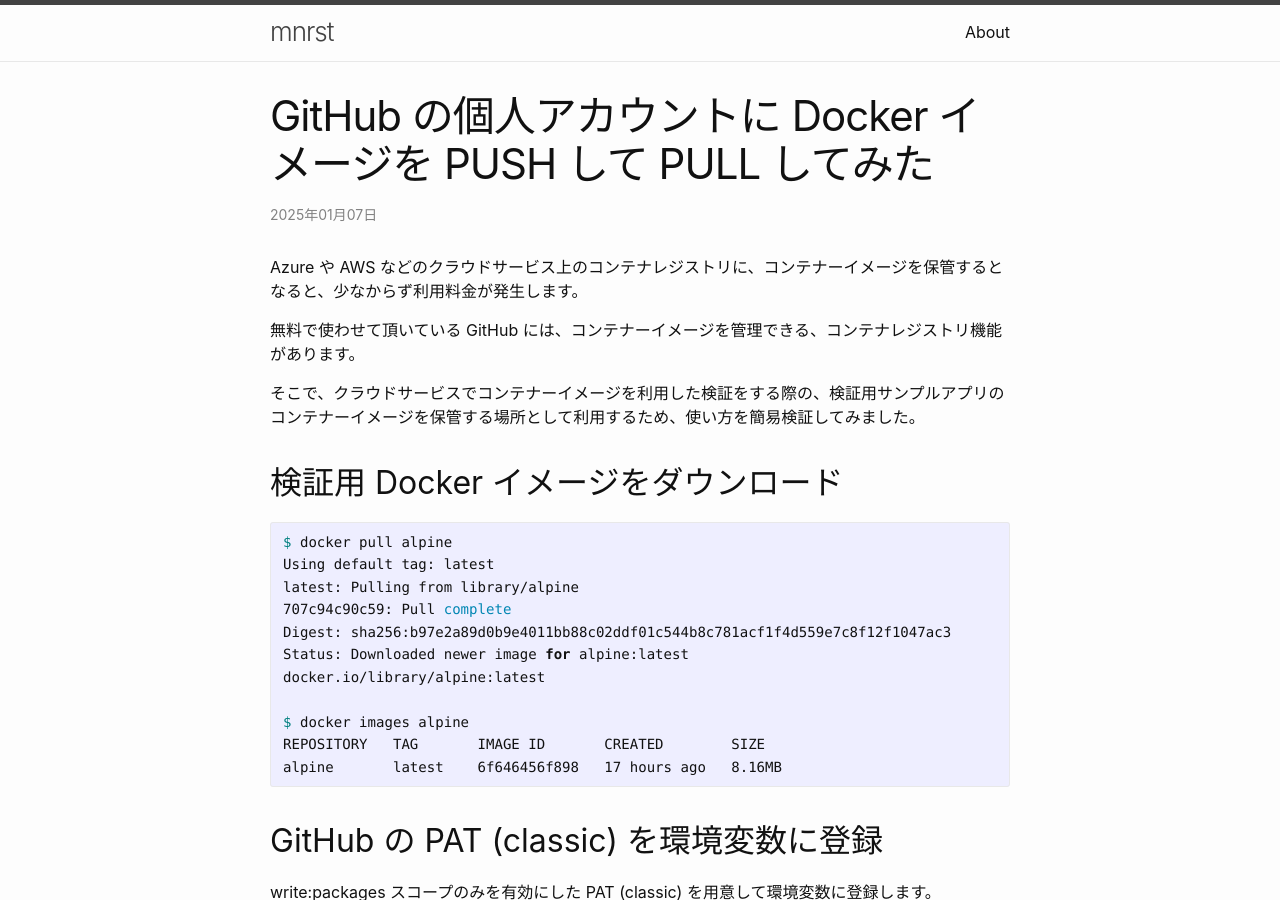
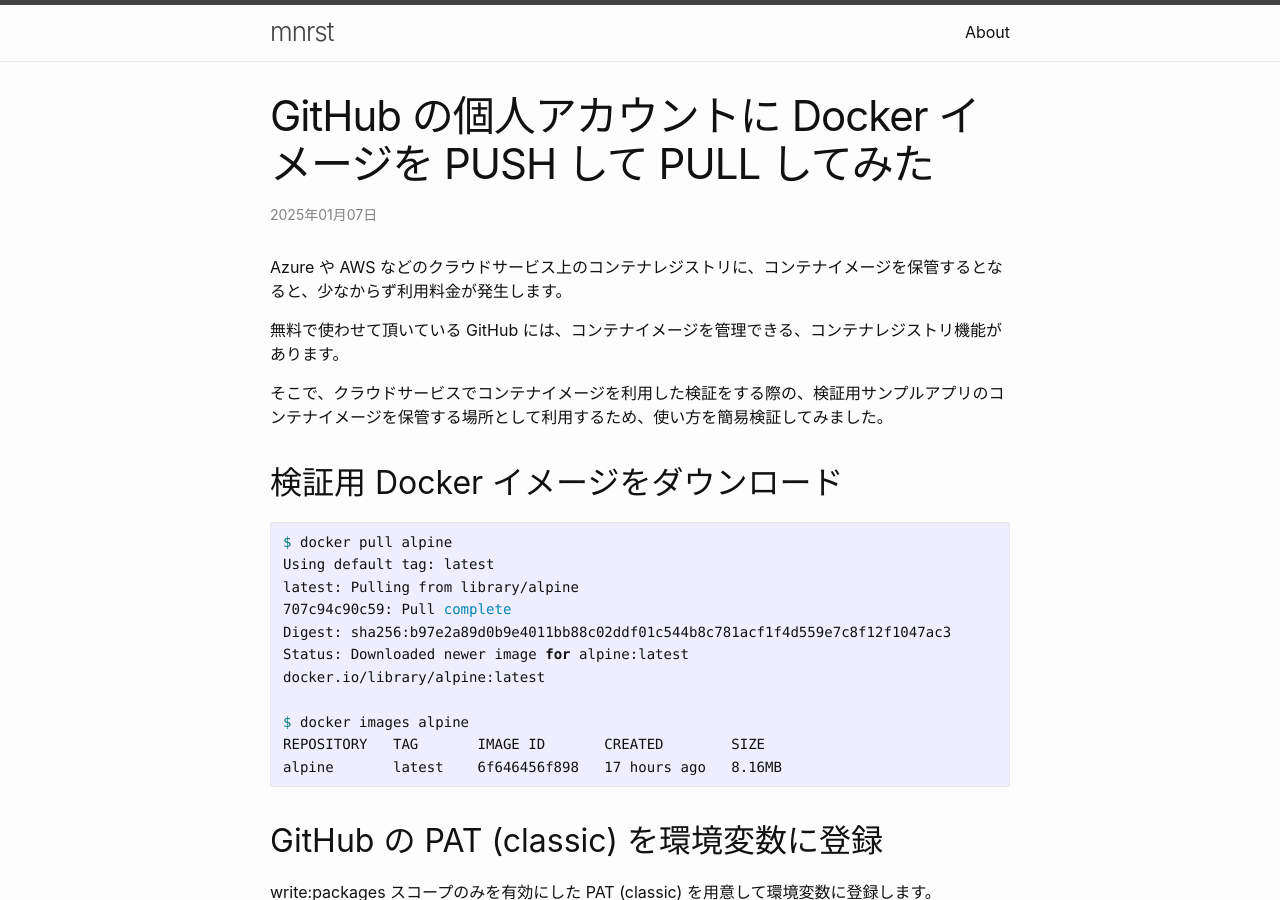
Before and after one commit to mnrst/mnrst.github.io, a Jekyll site: the page built from _posts/2025-01-07-github-container-registry.md, in a window 1280 px wide and 900 px high. Built offline with Jekyll 4.4.1, drawn with Linux system fonts in a browser that asks for light colours.

Commit message:
update _posts/2025-01-07-github-container-registry.md

```diff
--- a/_posts/2025-01-07-github-container-registry.md
+++ b/_posts/2025-01-07-github-container-registry.md
@@ -3,11 +3,11 @@
 title: GitHub の個人アカウントに Docker イメージを PUSH して PULL してみた
 ---
 
-Azure や AWS などのクラウドサービス上のコンテナレジストリに、コンテナーイメージを保管するとなると、少なからず利用料金が発生します。
+Azure や AWS などのクラウドサービス上のコンテナレジストリに、コンテナイメージを保管するとなると、少なからず利用料金が発生します。
 
-無料で使わせて頂いている GitHub には、コンテナーイメージを管理できる、コンテナレジストリ機能があります。
+無料で使わせて頂いている GitHub には、コンテナイメージを管理できる、コンテナレジストリ機能があります。
 
-そこで、クラウドサービスでコンテナーイメージを利用した検証をする際の、検証用サンプルアプリのコンテナーイメージを保管する場所として利用するため、使い方を簡易検証してみました。
+そこで、クラウドサービスでコンテナイメージを利用した検証をする際の、検証用サンプルアプリのコンテナイメージを保管する場所として利用するため、使い方を簡易検証してみました。
 
 ## 検証用 Docker イメージをダウンロード
 
```
